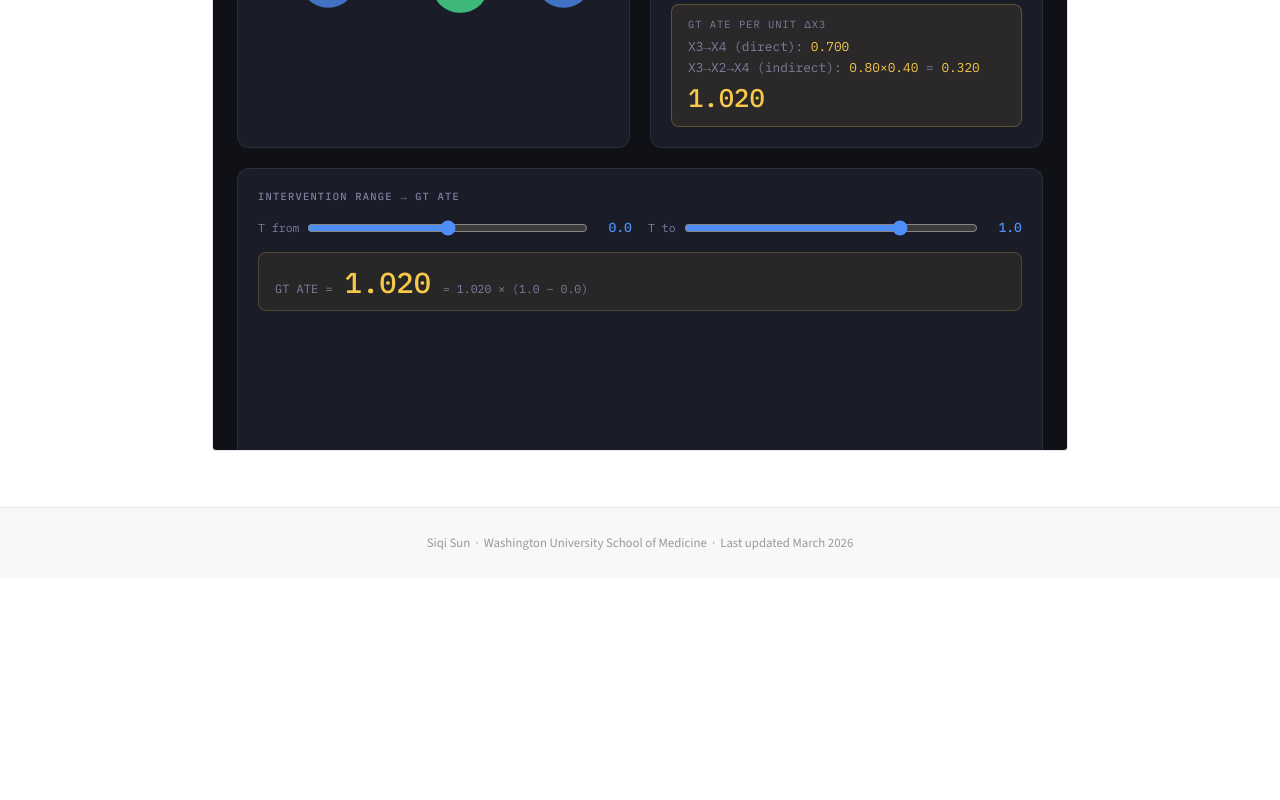
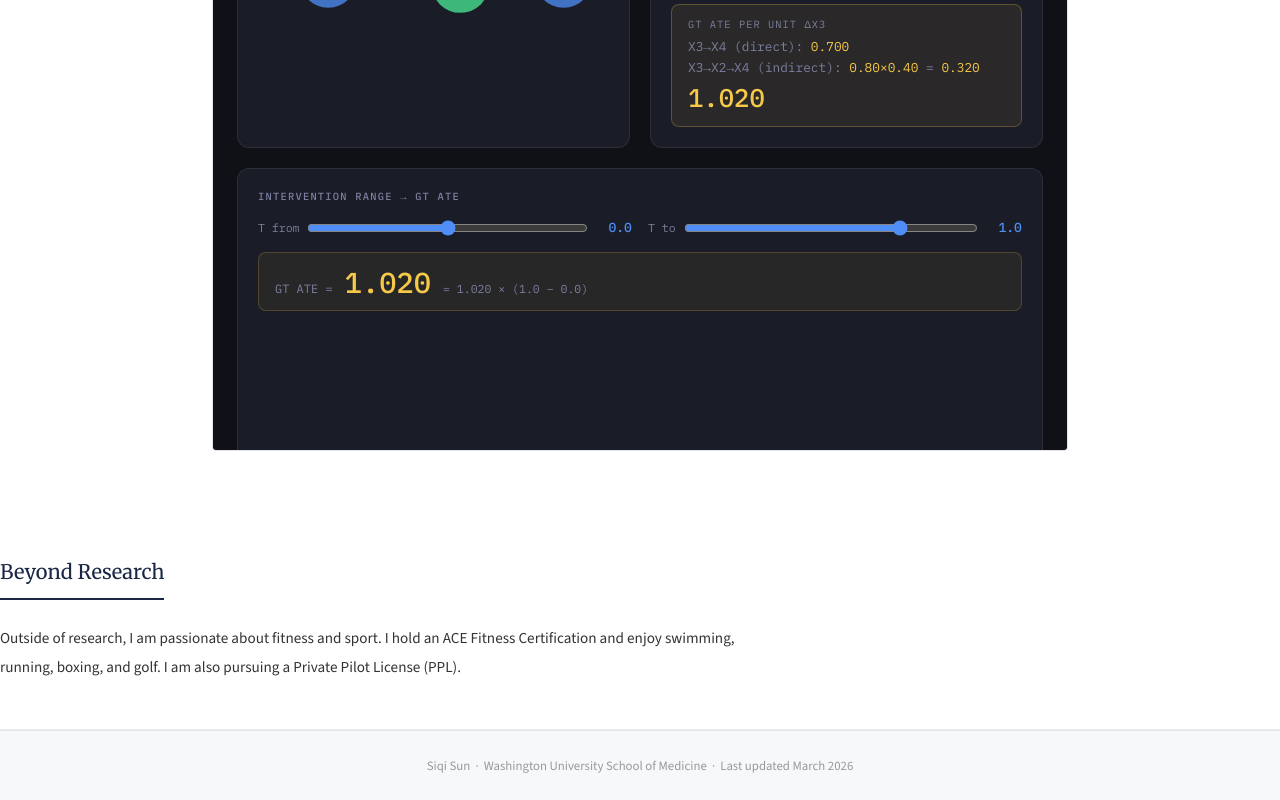
Before and after one commit to siqisunlab/siqisunlab.github.io, a plain HTML site: page index.html in a window 1280 px wide. Shown: the part 3941-4741 px from the top of the page. Before the commit the page ends 4519 px from the top, so only its background shows below. Drawn offline with nearby package versions, Linux system fonts and the light colour scheme.

Commit message:
Add 'Beyond Research' section to index.html
Added a new section about personal interests and certifications.

```diff
--- a/index.html
+++ b/index.html
@@ -407,6 +407,11 @@ Feel "What If".
 
 </main>
 
+  <section id="beyond">
+  <h2>Beyond Research</h2>
+  <p class="bio-text">Outside of research, I am passionate about fitness and sport. I hold an ACE Fitness Certification and enjoy swimming, running, boxing, and golf. I am also pursuing a Private Pilot License (PPL).</p>
+</section>
+
 <footer>
   Siqi Sun &nbsp;·&nbsp; Washington University School of Medicine &nbsp;·&nbsp; Last updated March 2026
 </footer>
```
